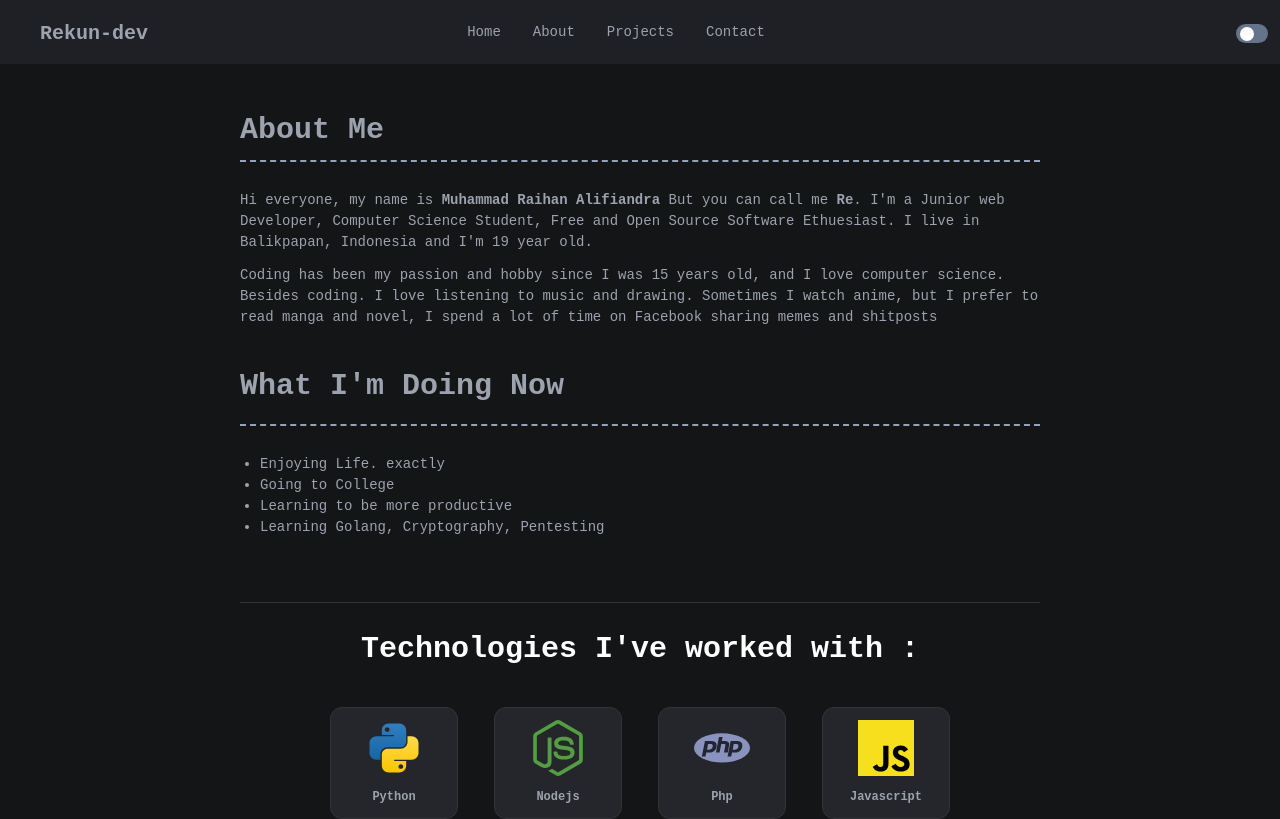
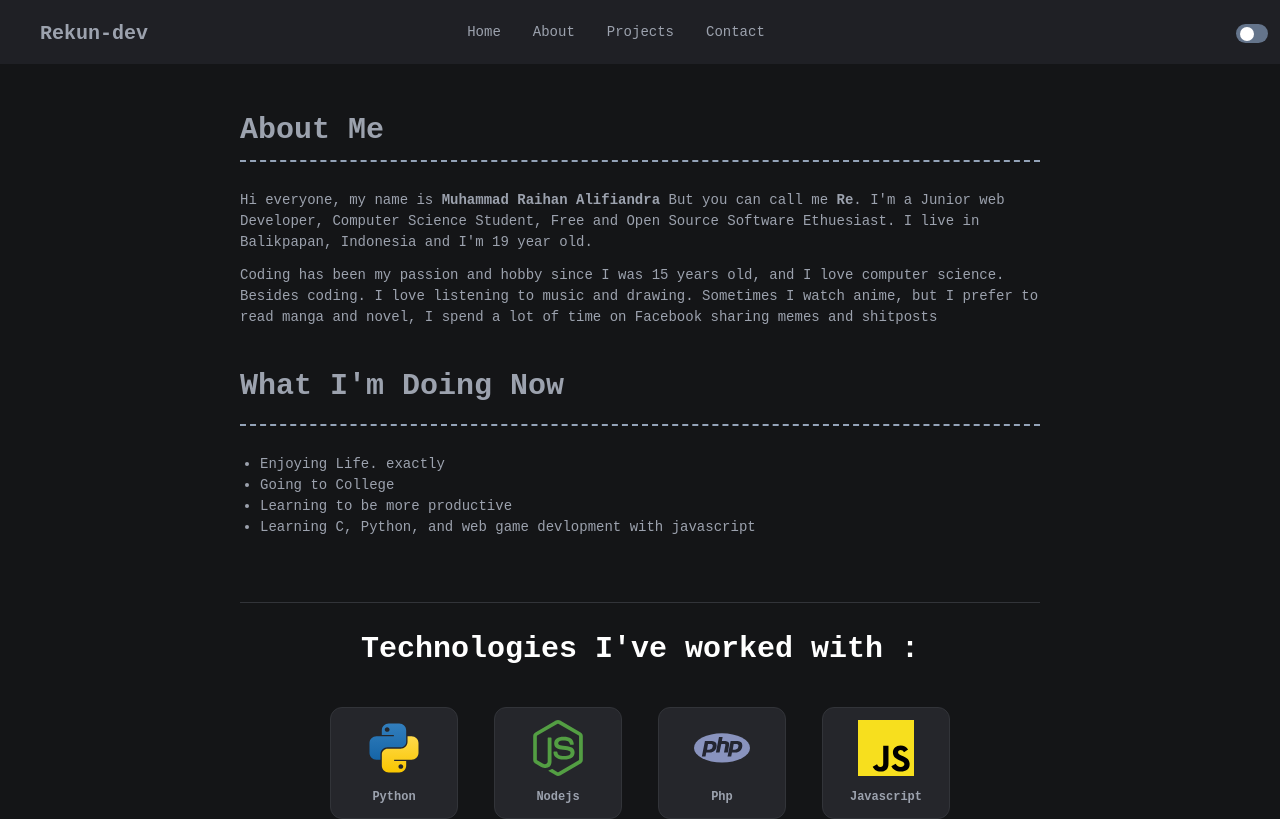
Before and after one commit to Rezero0000000/Me, a React (Vite) app: page /about in a window 1280 px wide. Shown: the top 819 px of the page. Built offline with nearby package versions, Linux system fonts and the light colour scheme; a web font is replaced by a local one.

Commit message:
Update AboutMe.jsx

```diff
--- a/src/components/molecules/AboutMe.jsx
+++ b/src/components/molecules/AboutMe.jsx
@@ -15,7 +15,7 @@ const AboutMe = () => {
                     <li>Enjoying Life. exactly</li>
                     <li>Going to College</li>
                     <li>Learning to be more productive</li>
-                    <li>Learning Golang, Cryptography, Pentesting</li>
+                    <li>Learning C, Python, and web game devlopment with javascript </li>
                 </ul>
             </article>
         </>
```
